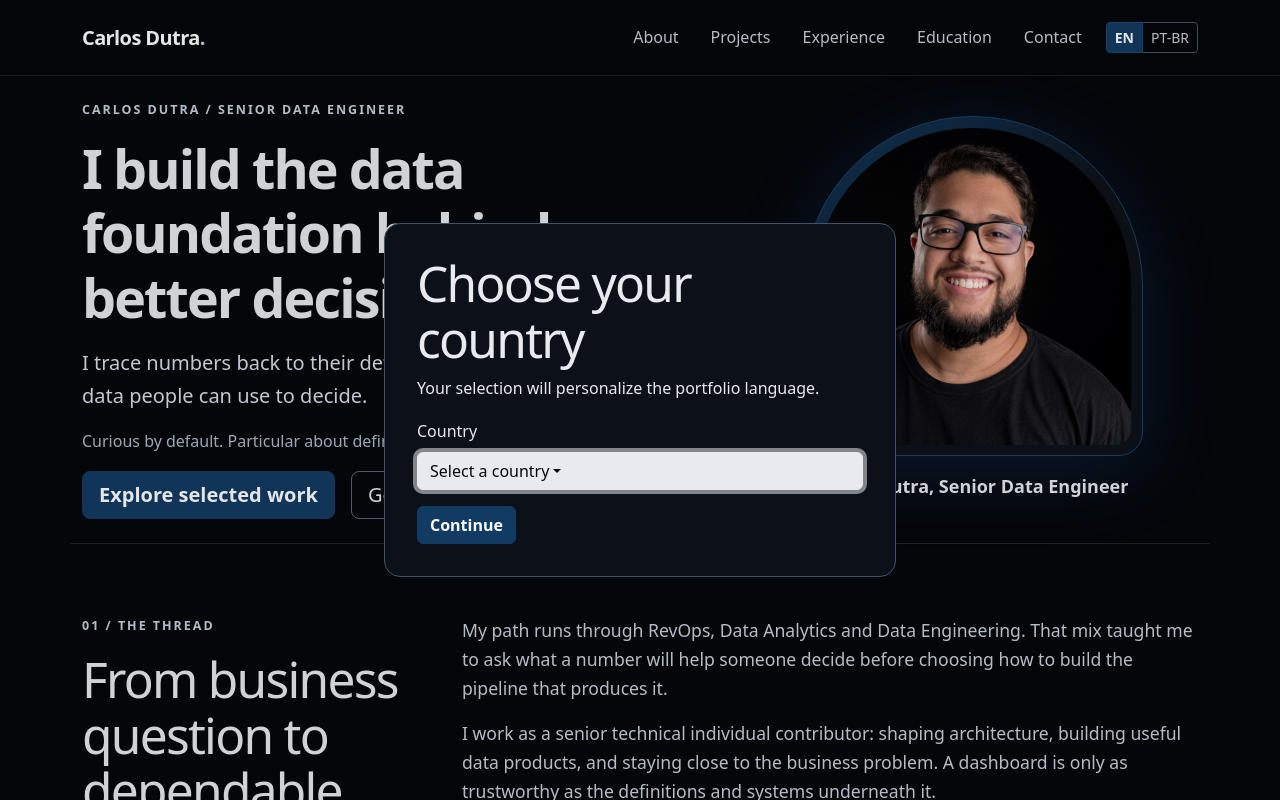
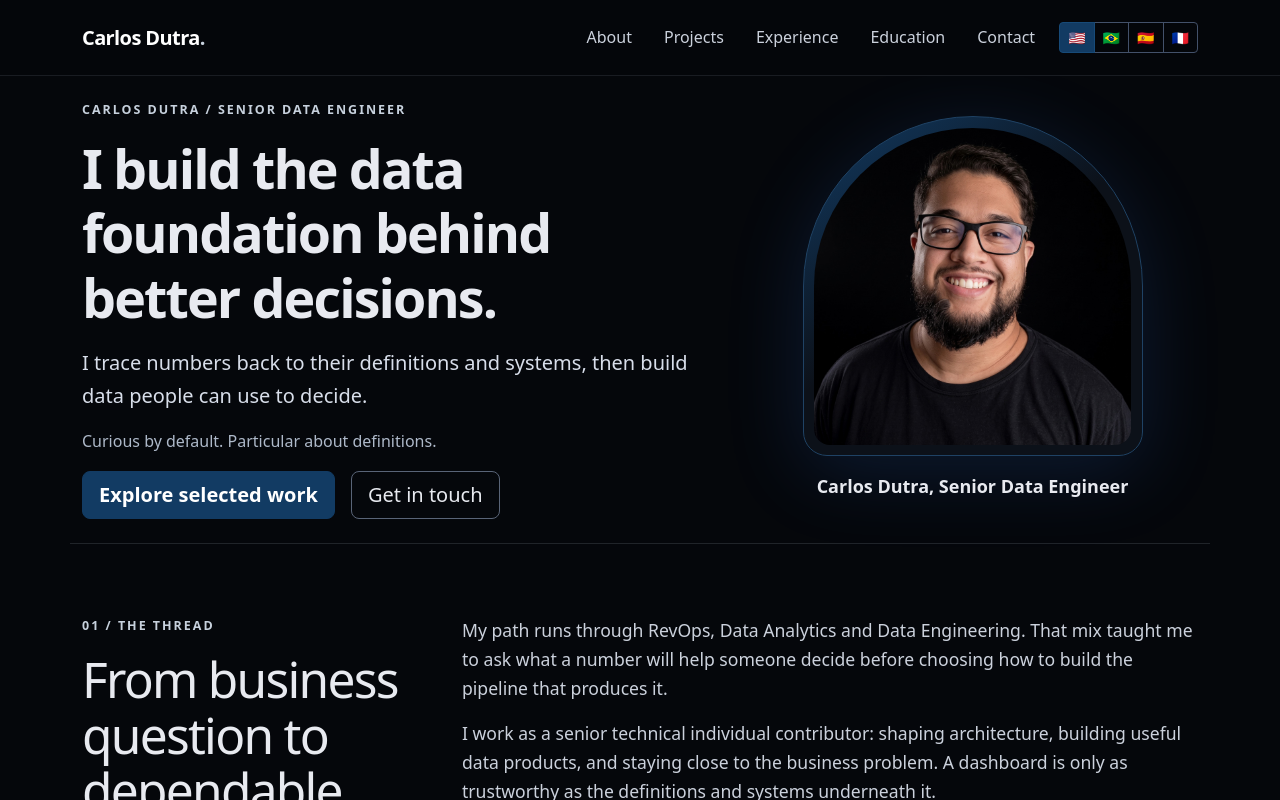
Before and after one commit to carloshenriquedutra/portfolio, a plain HTML site: page index.html in a window 1280 px wide. Shown: the top 800 px of the page. Drawn offline with Linux system fonts and the light colour scheme.

Commit message:
Remove seleção de países e exibe bandeiras de idioma

```diff
--- a/index.html
+++ b/index.html
@@ -11,14 +11,6 @@
   <link href="./assets/css/theme.css?v=4" rel="stylesheet"/>
  </head>
  <body data-page="home" data-project-id="" data-root="./">
-  <dialog id="country-picker" aria-labelledby="country-title" style="max-width:32rem;border:1px solid #43516a;border-radius:1rem;background:#0c1119;color:#e8eaf0;padding:2rem">
-   <h2 id="country-title">Choose your country</h2>
-   <p>Your selection will personalize the portfolio language.</p>
-   <label class="form-label" for="country-menu-button">Country</label>
-   <div class="dropdown"><button id="country-menu-button" class="btn btn-outline-light dropdown-toggle w-100 text-start" data-bs-toggle="dropdown" aria-expanded="false" type="button">Select a country</button><div id="country-menu" class="dropdown-menu w-100" style="max-height:16rem;overflow:auto"></div></div>
-   <div id="canada-language" hidden><label for="portfolio-language">Language</label><select id="portfolio-language" class="form-select"><option value="en">English</option><option value="fr">Français</option></select></div>
-   <button id="country-continue" class="btn btn-primary mt-3">Continue</button>
-  </dialog>
   <a class="skip-link" data-copy="interface.skipLink" href="#main-content">Skip to content</a>
   <header class="site-header sticky-top">
    <nav aria-label="Main navigation" class="navbar navbar-expand-lg" data-copy-attribute="interface.mainNavigation:aria-label">
@@ -44,10 +36,12 @@
         <a class="nav-link" data-copy="nav.contact" data-route="contact" href="./#contact">Contact</a>
        </li>
        <li class="nav-item language-switcher">
-        <span class="visually-hidden" id="language-label">Language</span>
+        <span class="visually-hidden" id="language-label">Choose language</span>
         <div aria-labelledby="language-label" class="btn-group btn-group-sm" role="group">
-         <button aria-pressed="true" class="btn btn-language active" data-locale="en" type="button">EN</button>
-         <button aria-pressed="false" class="btn btn-language" data-locale="pt-BR" type="button">PT-BR</button>
+         <button aria-label="English" aria-pressed="true" class="btn btn-language active" data-locale="en" type="button">🇺🇸</button>
+         <button aria-label="Português" aria-pressed="false" class="btn btn-language" data-locale="pt-BR" type="button">🇧🇷</button>
+         <button aria-label="Español" aria-pressed="false" class="btn btn-language" data-locale="es" type="button">🇪🇸</button>
+         <button aria-label="Français" aria-pressed="false" class="btn btn-language" data-locale="fr" type="button">🇫🇷</button>
         </div>
        </li>
       </ul>
@@ -223,17 +217,5 @@
   </script>
   <script src="./src/main.js" type="module">
   </script>
-  <script type="module">
-   const codes = 'AD AE AF AG AI AL AM AO AQ AR AS AT AU AW AX AZ BA BB BD BE BF BG BH BI BJ BL BM BN BO BQ BR BS BT BV BW BY BZ CA CC CD CF CG CH CI CK CL CM CN CO CR CU CV CW CX CY CZ DE DJ DK DM DO DZ EC EE EG EH ER ES ET FI FJ FK FM FO FR GA GB GD GE GF GG GH GI GL GM GN GP GQ GR GS GT GU GW GY HK HM HN HR HT HU ID IE IL IM IN IO IQ IR IS IT JE JM JO JP KE KG KH KH KI KM KN KP KR KW KY KZ LA LB LC LI LK LR LS LT LU LV LY MA MC MD ME MF MG MH MK ML MM MN MO MP MQ MR MS MT MU MV MW MX MY MZ NA NC NE NF NG NI NL NO NP NR NU NZ OM PA PE PF PG PH PK PL PM PN PR PS PT PW PY QA RE RO RS RU RW SA SB SC SD SE SG SH SI SJ SK SL SM SN SO SR SS ST SV SX SY SZ TC TD TF TG TH TJ TK TL TM TN TO TR TT TV TW TZ UA UG UM US UY UZ VA VC VE VG VI VN VU WF WS YE YT ZA ZM ZW'.split(' ');
-   const names=new Intl.DisplayNames(['en'],{type:'region'}), dialog=document.querySelector('#country-picker'), menu=document.querySelector('#country-menu'), button=document.querySelector('#country-menu-button');
-   let selectedCode=localStorage.getItem('portfolio-country')||'', userInteracting=false;
-   const countries=[...new Set(codes)].sort((a,b)=>names.of(a).localeCompare(names.of(b)));
-   button.textContent=selectedCode?names.of(selectedCode):'Select a country';
-   menu.innerHTML=countries.map(c=>`<button class="dropdown-item" type="button" data-country="${c}">${names.of(c)}</button>`).join('');
-   menu.addEventListener('click',e=>{const option=e.target.closest('[data-country]');if(!option)return;userInteracting=true;selectedCode=option.dataset.country;button.textContent=names.of(selectedCode);document.querySelector('#canada-language').hidden=selectedCode!=='CA';bootstrap.Dropdown.getOrCreateInstance(button).hide();});
-   if(selectedCode)dialog.close();else dialog.showModal();
-   document.querySelector('#country-continue').onclick=()=>{if(!selectedCode)return;localStorage.setItem('portfolio-country',selectedCode);const lang=selectedCode==='BR'?'pt-BR':selectedCode==='CA'?document.querySelector('#portfolio-language').value:'en';const url=new URL(location.href);url.searchParams.set('lang',lang);location.href=url;};
-   if(!selectedCode&&navigator.geolocation)navigator.geolocation.getCurrentPosition(async p=>{try{const u=new URL('https://api.bigdatacloud.net/data/reverse-geocode-client');u.search=new URLSearchParams({latitude:p.coords.latitude,longitude:p.coords.longitude,localityLanguage:'en'});const r=await fetch(u);const d=await r.json();if(!userInteracting&&countries.includes(d.countryCode)){selectedCode=d.countryCode;button.textContent=names.of(selectedCode);document.querySelector('#canada-language').hidden=selectedCode!=='CA';}}catch{}},()=>{}, {timeout:10000});
-  </script>
  </body>
 </html>
```
